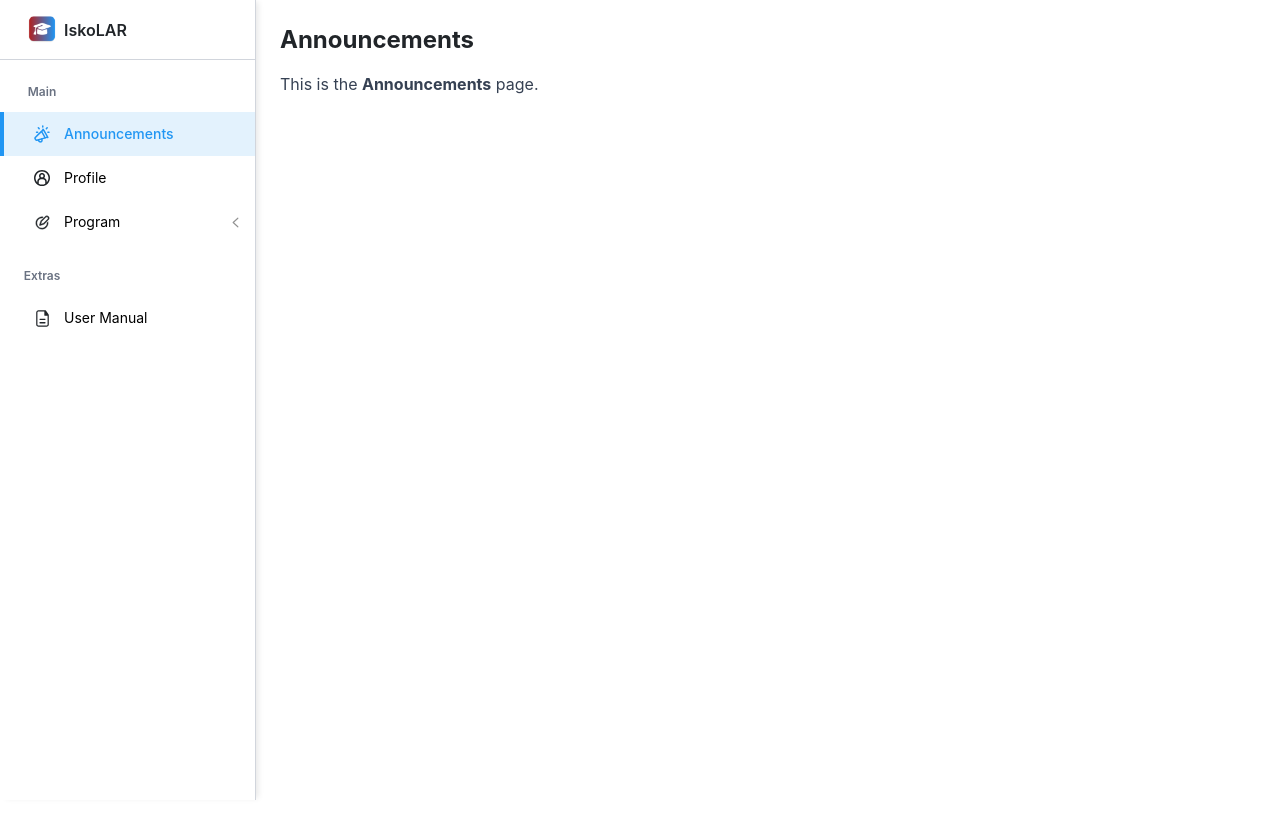
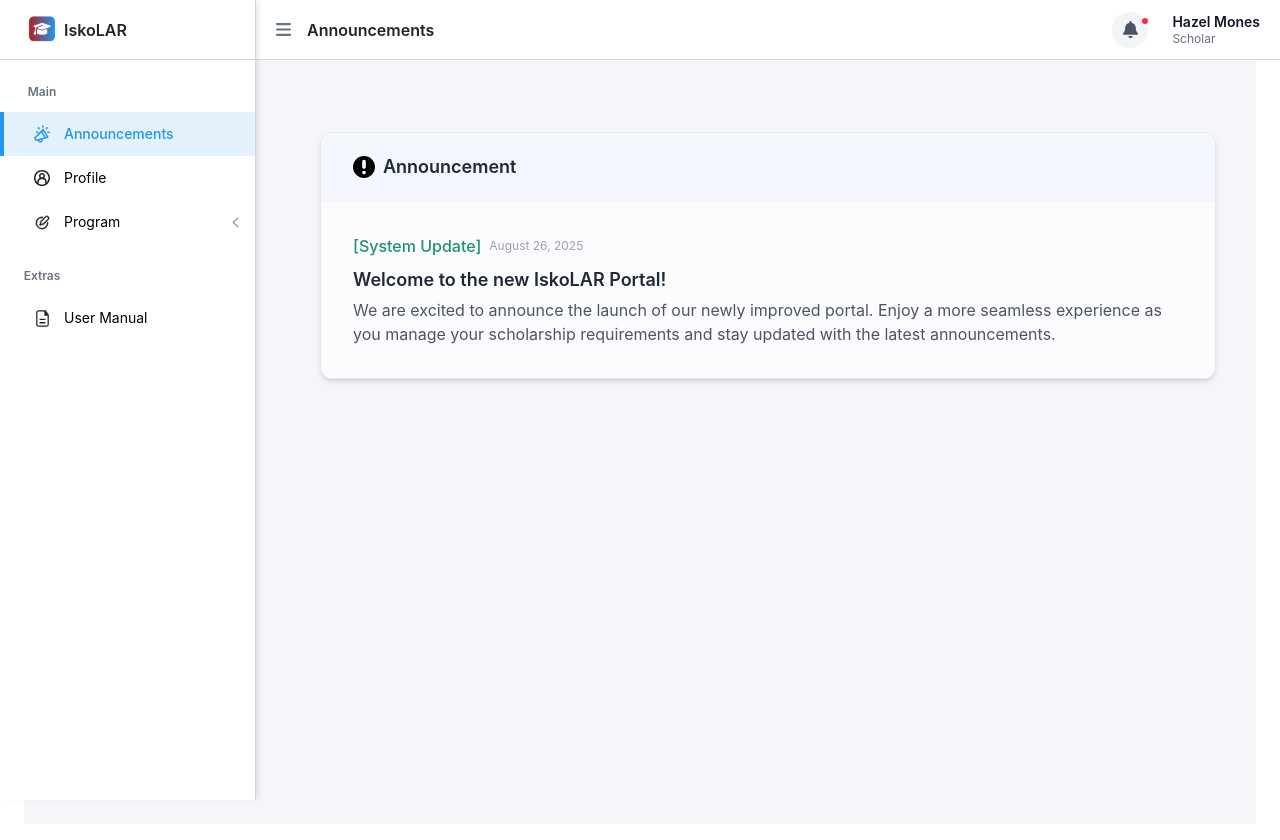
Before and after one commit to Iberson09/APC_2025-2026_T1_SISTEM_IskoLAR, a Next.js app in the folder iskolar/: page /scholar/announcements in a window 1280 px wide. Shown: the top 840 px of the page. Before the commit the page ends 800 px from the top, so only its background shows below. Built offline with nearby package versions, Linux system fonts and the light colour scheme.

Commit message:
modified announcements page

```diff
--- a/iskolar/app/scholar/announcements/page.tsx
+++ b/iskolar/app/scholar/announcements/page.tsx
@@ -1,10 +1,117 @@
+'use client';
+
+import Image from "next/image";
+import { useState, useRef } from "react";
+
 export default function AnnouncementsPage() {
+  const [open, setOpen] = useState(false);
+  const notifRef = useRef<HTMLDivElement>(null);
+
   return (
-    <div>
-      <h1 className="text-2xl font-bold mb-4 ml-64">Announcements</h1>
-      <p className="text-gray-700 ml-64">
-        This is the <strong>Announcements</strong> page.
-      </p>
+    <div className="min-h-screen bg-[#f5f6fa] pl-64">
+      {/* Header - already implemented above */}
+      <div className="fixed top-0 left-64 right-0 z-10 h-[60px] bg-white border-b border-gray-300 flex items-center gap-2 px-5">
+        <Image
+          src="/icons/menu.svg"
+          alt="Menu"
+          width={15}
+          height={15}
+          className="transition-all duration-300"
+        />
+        <span className="text-base font-semibold pl-2">Announcements</span>
+        <div className="ml-auto flex items-center gap-6">
+          {/* Notification Icon */}
+          <div
+            ref={notifRef}
+            className="relative flex items-center justify-center cursor-pointer"
+            onClick={() => setOpen((v) => !v)}
+          >
+            <span className="inline-flex items-center justify-center w-9 h-9 rounded-full bg-gray-100">
+              <Image
+                src="/icons/notification.svg"
+                alt="Notifications"
+                width={15}
+                height={15}
+              />
+            </span>
+            <span className="absolute top-1 left-7 w-2.5 h-2.5 bg-red-500 rounded-full border-2 border-white"></span>
+            {/* Modal Dropdown - always directly below the notification */}
+            {open && (
+              <div className="absolute right-0" style={{ marginTop: "14rem" }}>
+                <div className="w-[380px] bg-white rounded-lg shadow-xl border border-gray-200 z-50 p-3 flex flex-col gap-2">
+                  {[1, 2].map((n) => (
+                    <div
+                      key={n}
+                      className="flex items-center gap-3 border border-gray-200 rounded-md bg-white p-2"
+                    >
+                      <span className="flex items-center justify-center h-full ml-2">
+                        <Image
+                          src="/icons/green-check.svg"
+                          alt="Approved"
+                          width={28}
+                          height={28}
+                        />
+                      </span>
+                      <div>
+                        <div className="mt-2 font-semibold text-[#219174] text-[15px] leading-tight">
+                          Your application has been approved!
+                        </div>
+                        <div className="mb-2 text-gray-500 text-xs mt-1">
+                          For more details, please go to &quot;Status&quot; page.
+                        </div>
+                      </div>
+                    </div>
+                  ))}
+                </div>
+              </div>
+            )}
+          </div>
+          {/* Name and Role */}
+          <div className="flex flex-col justify-center">
+            <span className="text-sm font-semibold text-gray-900 leading-tight">
+              Hazel Mones
+            </span>
+            <span className="text-xs text-gray-500 leading-tight">
+              Scholar
+            </span>
+          </div>
+        </div>
+      </div>
+      {/* Main content area */}
+      <div className="pt-[60px] max-w-4xl mx-auto w-full">
+        <div className="mt-12 flex justify-center">
+          <div className="w-full">
+            <div className="rounded-xl border border-gray-200 bg-white shadow-md overflow-hidden">
+              <div className="flex items-center gap-2 px-8 py-5 border-b border-gray-100 bg-[#f3f6fd]">
+                <Image
+                  src="/icons/announcement.svg"
+                  alt="Announcement"
+                  width={22}
+                  height={22}
+                  className="text-gray-500"
+                />
+                <span className="font-semibold text-gray-800 text-lg">Announcement</span>
+              </div>
+              <div className="px-8 py-8 min-h-[120px] bg-[#fcfcff]">
+                {/* Sample Announcement */}
+                <div>
+                  <div className="flex items-center gap-2 mb-2">
+                    <span className="text-[#219174] font-medium text-base">[System Update]</span>
+                    <span className="text-xs text-gray-400">August 26, 2025</span>
+                  </div>
+                  <div className="font-semibold text-gray-800 text-lg mb-1">
+                    Welcome to the new IskoLAR Portal!
+                  </div>
+                  <div className="text-gray-600 text-base">
+                    We are excited to announce the launch of our newly improved portal. Enjoy a more seamless experience as you manage your scholarship requirements and stay updated with the latest announcements.
+                  </div>
+                </div>
+                {/* Add more announcements here if needed */}
+              </div>
+            </div>
+          </div>
+        </div>
+      </div>
     </div>
   );
 }
```
